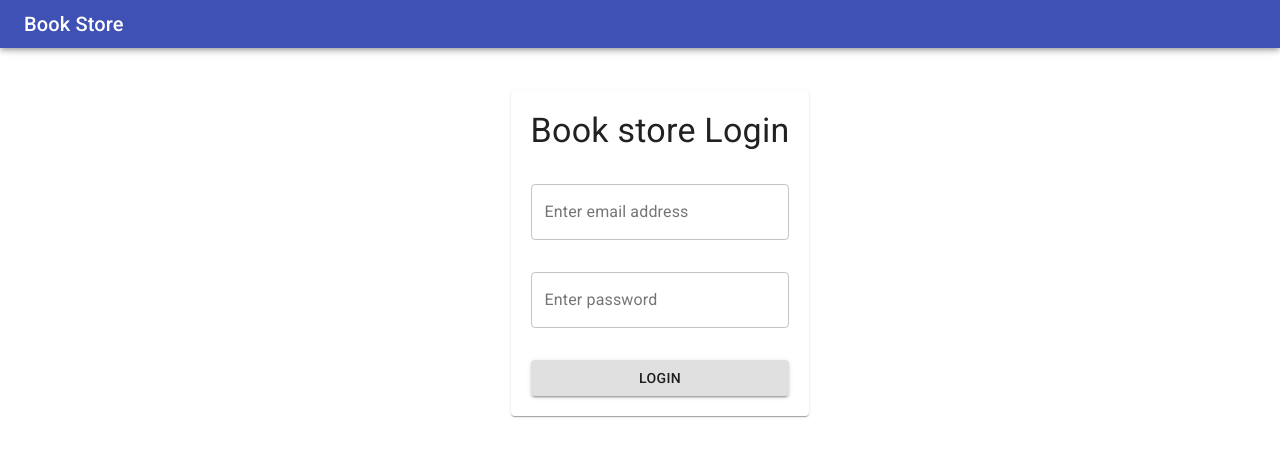
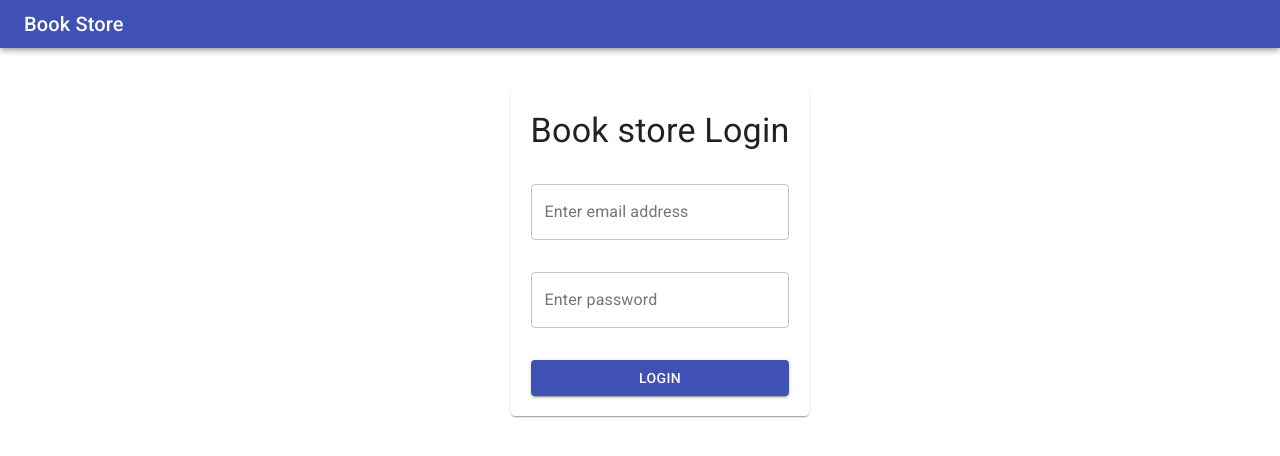
Before and after one commit to AdinhLux/1.React_SB_BookStore_Client, a React (Create React App) app: page /login in a window 1280 px wide. Shown: the top 456 px of the page. Built offline with nearby package versions, Linux system fonts and the light colour scheme.

Commit message:
user/Login.jsx : implement userSelector

```diff
--- a/src/component/user/Login.jsx
+++ b/src/component/user/Login.jsx
@@ -3,8 +3,9 @@ import { Box, Button, Paper, TextField, Typography } from "@material-ui/core";
 import makeStyle from "./LoginStyle";
 import * as yup from "yup";
 import { useFormik } from "formik";
-import { useDispatch } from "react-redux";
+import { useDispatch, useSelector } from "react-redux";
 import { loginAction } from "../../module/user/userAction";
+import { getUserPromise } from "../../module/user/userSelector";
 
 // Yup is a JavaScript schema builder for value parsing and validation
 const validationSchema = yup.object({
@@ -20,8 +21,8 @@ const validationSchema = yup.object({
 
 const Login = () => {
   const classes = makeStyle();
-
   const dispatch = useDispatch();
+  const loginPromise = useSelector(getUserPromise);
 
   // Formik helps us to build forms in React
   const formik = useFormik({
@@ -71,7 +72,8 @@ const Login = () => {
             className={classes.topMargin}
             type="submit"
             variant="contained"
-            color=" primary"
+            color="primary"
+            disabled={loginPromise.isPending}
           >
             Login
           </Button>
```
